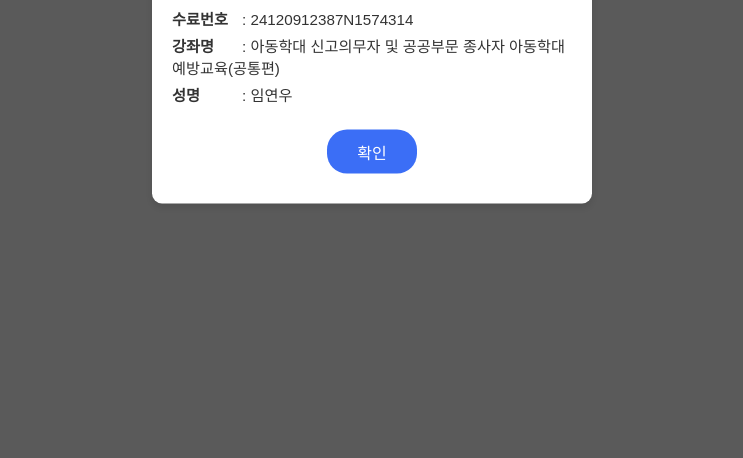
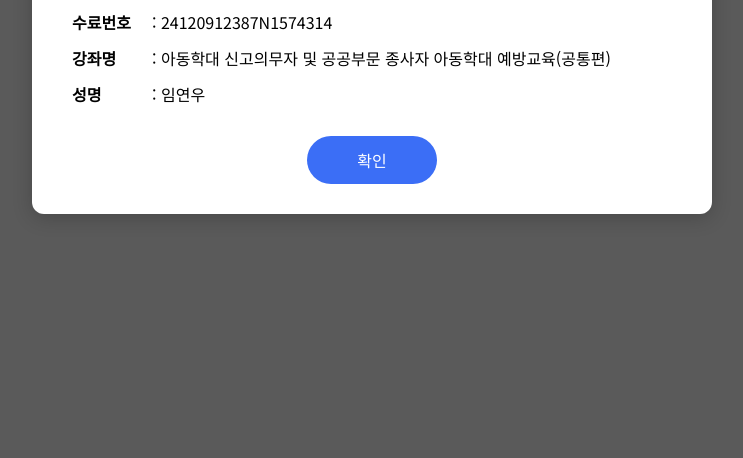
Before and after one commit to JJZUQ/certificate-view, a plain HTML site: page index.html in a window 1280 px wide. Shown: the part 342-800 px from the top of the page, without its empty margins (268-1011 px from the left). Drawn offline with Linux system fonts and the light colour scheme.

Commit message:
index.html

```diff
--- a/index.html
+++ b/index.html
@@ -1,64 +1,94 @@
+<!DOCTYPE html>
 <html lang="ko">
 <head>
   <meta charset="UTF-8">
   <meta name="viewport" content="width=device-width, initial-scale=1.0">
   <title>수료증 정보</title>
   <style>
+    @import url('https://fonts.googleapis.com/css2?family=Noto+Sans+KR&display=swap');
+
     body {
       margin: 0;
       padding: 0;
       background-color: #5a5a5a;
-      font-family: "Noto Sans KR", sans-serif;
+      font-family: 'Noto Sans KR', sans-serif;
+      display: flex;
+      justify-content: center;
+      align-items: center;
+      height: 100vh;
     }
+
     .modal {
-      position: absolute;
-      top: 50%;
-      left: 50%;
-      transform: translate(-50%, -50%);
-      background-color: white;
-      border-radius: 10px;
+      background-color: #fff;
+      border-radius: 12px;
+      box-shadow: 0 4px 20px rgba(0, 0, 0, 0.2);
       width: 90%;
-      max-width: 400px;
-      padding: 30px 20px;
-      box-shadow: 0 4px 6px rgba(0,0,0,0.1);
-      text-align: left;
+      max-width: 600px;
+      padding: 30px 40px;
     }
+
     .modal h2 {
-      font-size: 1.2rem;
-      font-weight: bold;
+      font-size: 1.3rem;
+      font-weight: 700;
+      border-bottom: 1px solid #ccc;
+      padding-bottom: 10px;
       margin-bottom: 20px;
     }
-    .modal p {
-      margin: 5px 0;
-      font-size: 0.95rem;
-      color: #333;
+
+    .modal .info-line {
+      display: flex;
+      flex-direction: row;
+      margin-bottom: 12px;
+      font-size: 1rem;
     }
-    .modal .label {
+
+    .label {
       font-weight: bold;
-      display: inline-block;
-      width: 70px;
+      width: 80px;
     }
+
     .modal .button {
-      margin-top: 25px;
       text-align: center;
+      margin-top: 30px;
     }
+
     .modal button {
       background-color: #3b6ef6;
       color: white;
       border: none;
-      padding: 10px 30px;
-      border-radius: 20px;
+      padding: 12px 50px;
+      border-radius: 30px;
       font-size: 1rem;
       cursor: pointer;
+    }
+
+    @media screen and (max-width: 480px) {
+      .modal {
+        padding: 20px;
+      }
+
+      .modal h2 {
+        font-size: 1.1rem;
+      }
+
+      .modal .info-line {
+        font-size: 0.9rem;
+        flex-direction: column;
+      }
+
+      .label {
+        width: auto;
+        margin-bottom: 4px;
+      }
     }
   </style>
 </head>
 <body>
   <div class="modal">
     <h2>수료증 정보</h2>
-    <p><span class="label">수료번호</span>: 24120912387N1574314</p>
-    <p><span class="label">강좌명</span>: 아동학대 신고의무자 및 공공부문 종사자 아동학대 예방교육(공통편)</p>
-    <p><span class="label">성명</span>: 임연우</p>
+    <div class="info-line"><span class="label">수료번호</span>: 24120912387N1574314</div>
+    <div class="info-line"><span class="label">강좌명</span>: 아동학대 신고의무자 및 공공부문 종사자 아동학대 예방교육(공통편)</div>
+    <div class="info-line"><span class="label">성명</span>: 임연우</div>
     <div class="button">
       <button onclick="alert('확인되었습니다')">확인</button>
     </div>
```
